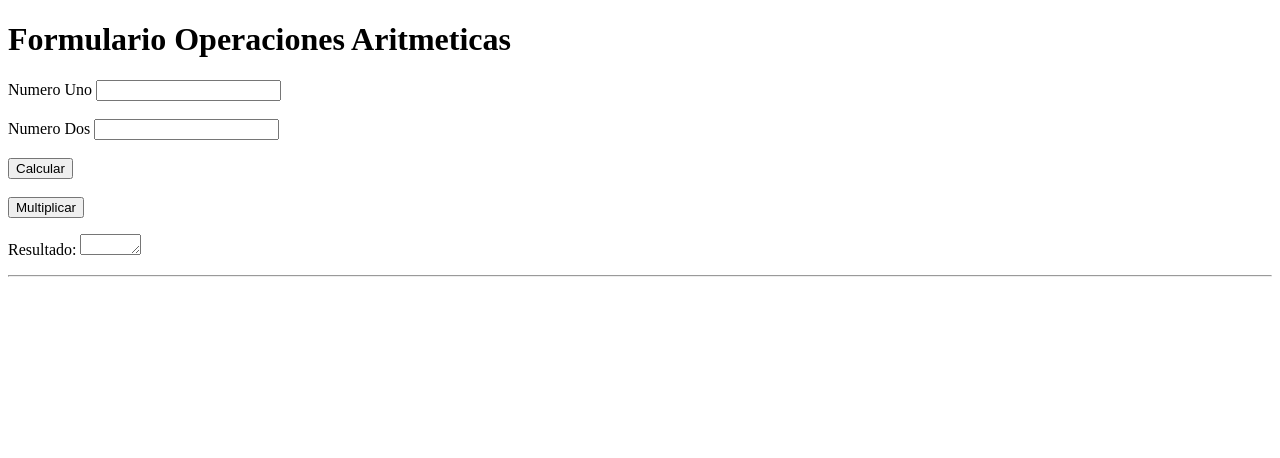
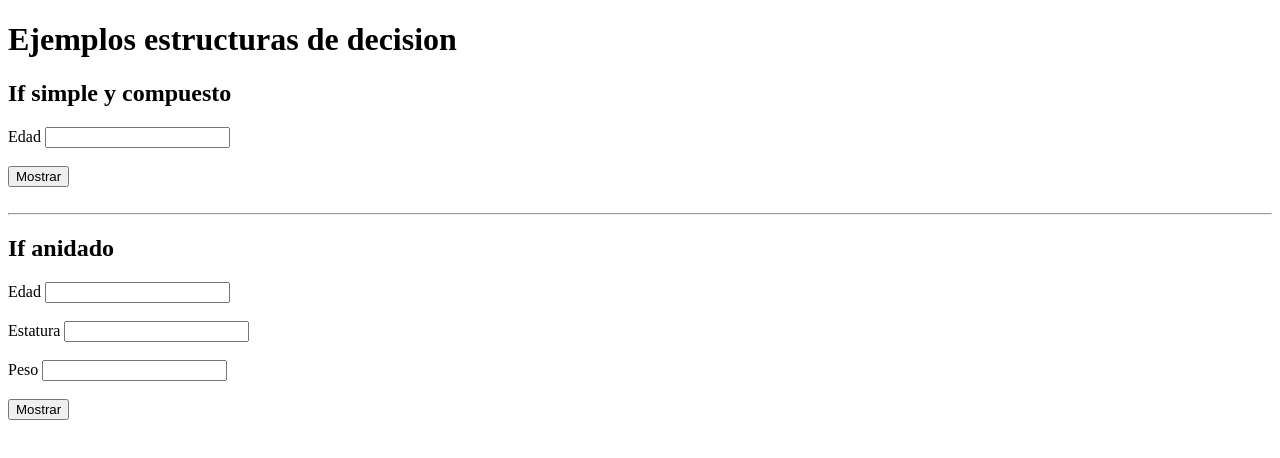
Before and after one commit to wilcesde/examplejs, a plain HTML site: page exampleOne/index.html in a window 1280 px wide. Drawn offline with Linux system fonts and the light colour scheme.

Commit message:
add eDecision file

```diff
--- a/exampleOne/index.html
+++ b/exampleOne/index.html
@@ -5,10 +5,11 @@
     <meta name="viewport" content="width=device-width, initial-scale=1.0">
     <title>Operaciones Aritmeticas</title>
     <!-- <script src="js/variables.js"></script> -->
-    <script src="js/operArit.js"></script>
+    <!-- <script src="js/operArit.js"></script> -->
+    <script src="js/eDecision.js"></script>
 </head>
 <body>
-    <h1>Formulario Operaciones Aritmeticas</h1>
+    <!-- <h1>Formulario Operaciones Aritmeticas</h1>
     <form>
         <label for="nUno">Numero Uno</label>
         <input type="text" name="nUno" id="nUno">
@@ -22,8 +23,32 @@
         <p>Resultado:
             <textarea id="resulOperacion" cols="5" rows="1"></textarea>
         </p>
-    </form>
-    <hr>
-
+    </form> -->
+    <h1>Ejemplos estructuras de decision</h1>
+    <section>
+        <h2>If simple y compuesto</h2>
+        <form>
+            <label for="edad">Edad</label>
+            <input type="text" name="edad" id="edad">
+            <br><br>
+            <button type="button" onclick="mostrarMensaje()">Mostrar</button>
+        </form>
+    </section>
+    <br><hr>
+    <section>
+        <h2>If anidado</h2>
+        <form>
+            <label for="edadP">Edad</label>
+            <input type="text" name="edadP" id="edadP">
+            <br><br>
+            <label for="estaturaP">Estatura</label>
+            <input type="text" name="estaturaP" id="estaturaP">
+            <br><br>
+            <label for="pesoP">Peso</label>
+            <input type="text" name="pesoP" id="pesoP">
+            <br><br>
+            <button type="button" onclick="mostrarMensajeDos()">Mostrar</button>
+        </form>
+    </section>
 </body>
 </html>
--- /dev/null
+++ b/exampleOne/js/eDecision.js
@@ -0,0 +1,57 @@
+function mostrarMensaje() {
+    let edad = parseInt(document.getElementById('edad').value)
+
+    // if (edad >= 18) {
+    //     mensaje = "Sos mayor de edad"
+    // } else {
+    //     mensaje = "Sos menor de edad"
+    // }
+
+    //If con operador terniario
+    let mensaje = (edad >= 18) ? "Sos mayor de edad" : "Sos menor de edad"
+
+    alert(mensaje)
+    //document.write(mensaje)
+}
+
+function mostrarMensajeDos() {
+    let edadP = parseInt(document.getElementById('edadP').value)
+    let estaturaP = parseFloat(document.getElementById('estaturaP').value)
+    let pesoP = parseInt(document.getElementById('pesoP').value)
+
+    const parametroEdad = 80
+    const parametroEstatura = 1.40
+    const parametroPeso = 70
+    let mensajeDecision = ""
+
+    //If anidado
+    // if (edadP <= parametroEdad) {
+    //     if (estaturaP >= parametroEstatura) {
+    //         if (pesoP == parametroPeso) {
+    //             mensajeDecision = "Apto para realizar el deporte"
+    //         } else {
+    //             mensajeDecision = "No apto. Peso no valido"
+    //         }
+    //     } else {
+    //         mensajeDecision = "No apto. Estatura no valida"
+    //     }
+    // } else {
+    //     mensajeDecision = "No apto. Edad no permitida"
+    // }
+
+    //If con operador logico AND(&&)
+    if (edadP <= parametroEdad && estaturaP >= parametroEstatura && pesoP == parametroPeso) {
+        mensajeDecision = "Apto para realizar el deporte"
+    } else {
+        mensajeDecision = "No Apto para realizar el deporte"
+    }
+
+    //If con operador logico OR(||)
+    if (edadP <= parametroEdad || estaturaP >= parametroEstatura || pesoP == parametroPeso) {
+        mensajeDecision = "Apto para realizar el deporte"
+    } else {
+        mensajeDecision = "No Apto para realizar el deporte"
+    }
+
+    alert(mensajeDecision)
+}
```
